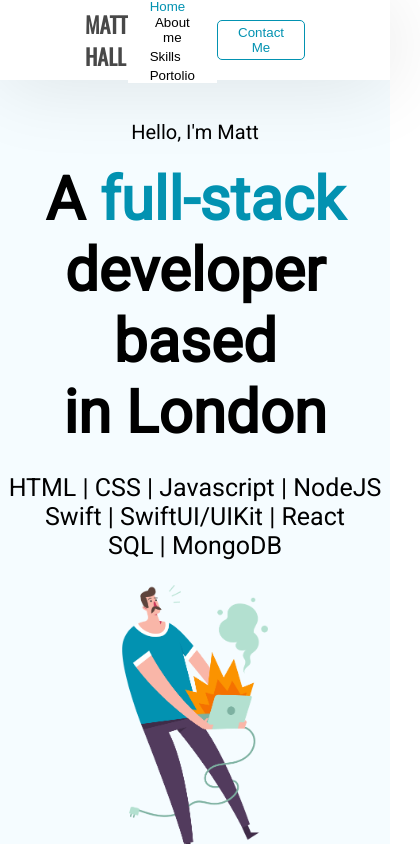
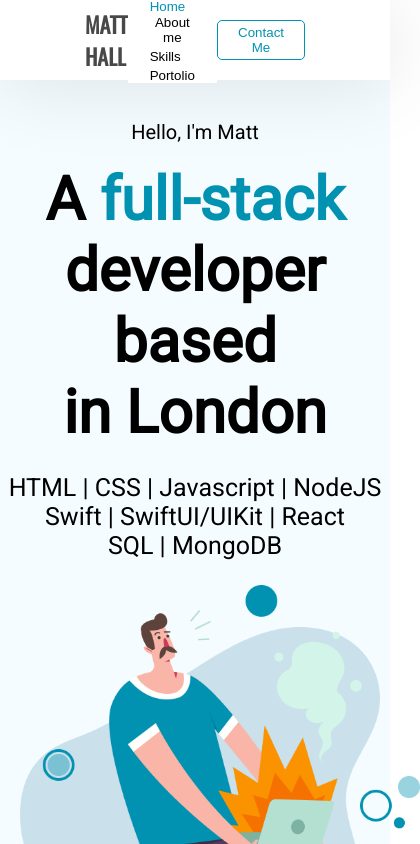
Before and after one commit to mhallrp/TechPortfolio-old, a React (Create React App) app: page / in a window 390 px wide. Shown: the top 844 px of the page, 420 px wide, since content can reach past the window. Built offline with nearby package versions, Linux system fonts and the light colour scheme.

Commit message:
frontend

```diff
--- a/src/components/navBar/navBar.jsx
+++ b/src/components/navBar/navBar.jsx
@@ -2,27 +2,23 @@ import React, { useEffect, useState } from "react";
 import Styles from './styles.module.css';
 
 function NavBar() {
+
     const [navbarHeight, setNavbarHeight] = useState(80);
-
     const [activeSection, setActiveSection] = useState(0);
 
     useEffect(() => {
         const handleScroll = () => {
             const scrollY = window.scrollY;
             const halfViewportHeight = window.innerHeight / 2;
-
-            // Determine the active section based on scroll position
             if (scrollY <= halfViewportHeight) {
-                setActiveSection(0); // Assuming "Portfolio" is the second button
+                setActiveSection(0);
             } else if  (scrollY <= halfViewportHeight + 1000){
-                setActiveSection(1); // Back to "Home"
+                setActiveSection(1);
             } else if  (scrollY <= halfViewportHeight + 2000){
-                setActiveSection(2); // Back to "Home"
+                setActiveSection(2);
             } else if  (scrollY <= halfViewportHeight + 3000){
-                setActiveSection(3); // Back to "Home"
+                setActiveSection(3);
             }
-
-            // Calculate the new navbar height
             const newNavbarHeight = Math.max(60, 80 - scrollY / 3);
             setNavbarHeight(newNavbarHeight);
         };
--- a/src/pages/landing/landing.jsx
+++ b/src/pages/landing/landing.jsx
@@ -16,11 +16,8 @@ function Landing(){
                     <h1>A <span className={ Styles.greenSpan }>full-stack </span><br/>developer based<br/>in London</h1>
                     <p className={ Styles.skillsSpan }>HTML | CSS | Javascript | NodeJS<br/>Swift | SwiftUI/UIKit | React<br/>SQL | MongoDB </p>
                 </div>
-                <div className={ Styles.topImageSection }>
                     <img className={ Styles.topImage } src={LaptopFire} alt="fire" />
-                </div>
             </div>
-
 
             <div className={ Styles.landingFirstSection }>
                 <div className={Styles.firstSkills}>
--- a/src/pages/landing/styles.module.css
+++ b/src/pages/landing/styles.module.css
@@ -28,8 +28,10 @@ body {
     color: #0292B1;
 }
 .topImage{
-    width: 70%;
+    width: 400px;
+    margin-left: 50px;
 }
+
 
 .landingFirstSection{
     height: 1000px;
@@ -42,14 +44,11 @@ body {
     height: 1000px;
 }
 
-@media (max-width: 823px) {
+@media (max-width: 887px) {
     .topContent{
         height: fit-content;
     }
     .topTextSection {
         margin-top: 100px; /* Adjust the margin as needed */
     }
-    .topImage{
-        width: 40%;
-    }
 }
```
Also changed, not shown: src/assets/laptopFire.png, src/assets/laptopFire1.png (added).
